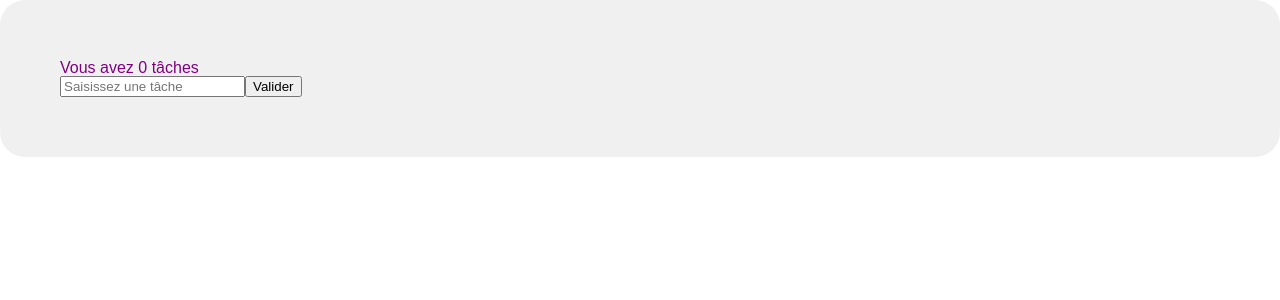
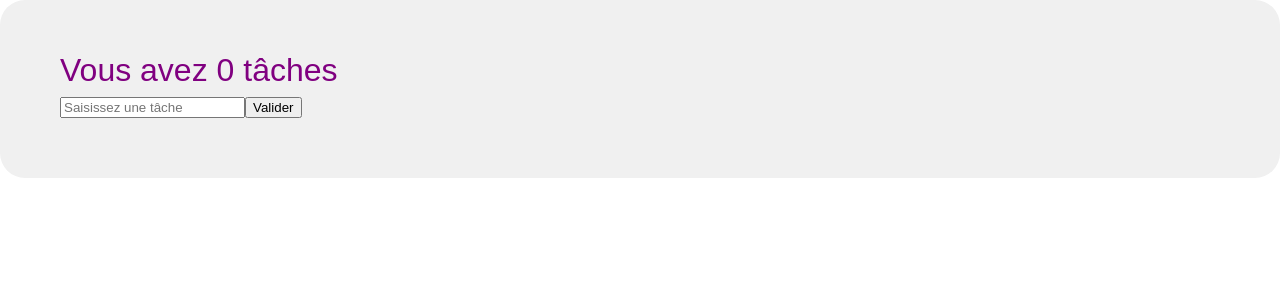
Before and after one commit to dinoonid/todolist, a React (Create React App) app: page / in a window 1280 px wide. Shown: the top 300 px of the page. Built offline with nearby package versions, Linux system fonts and the light colour scheme.

Commit message:
passer la premiere en lettre en majuscule dans todoForm a la place de todoList

```diff
--- a/src/TodoForm.js
+++ b/src/TodoForm.js
@@ -11,7 +11,8 @@ class TodoForm extends Component {
   addTodo = event => {
     event.preventDefault();
     if (this.state.text !== "") {
-      const newTodo = this.state.text;
+      const newTodo =
+        this.state.text[0].toUpperCase() + this.state.text.slice(1);
       this.setState({ text: "" });
       this.props.changeTasks(newTodo);
     }
--- a/src/TodoList.js
+++ b/src/TodoList.js
@@ -5,7 +5,7 @@ class TodoList extends Component {
     const theLists = this.props.list.map((theList, index) => {
       return (
         <li className="list" key={theList.toString() + index}>
-          {index + 1 + " • " + theList[0].toUpperCase() + theList.slice(1)}
+          {index + 1 + " • " + theList}
         </li>
       );
     });
--- a/src/css/style.css
+++ b/src/css/style.css
@@ -64,6 +64,28 @@ article, aside, details, figcaption, figure, footer, header, hgroup, main, menu,
 }
 
 /* line 3, ../scss/style.scss */
+html {
+  line-height: 130%;
+}
+
+/* line 7, ../scss/style.scss */
+h1 {
+  font-size: 3rem;
+  margin-bottom: 1.5rem;
+}
+
+/* line 12, ../scss/style.scss */
+h2 {
+  font-size: 2rem;
+  margin-bottom: 1rem;
+}
+
+/* line 17, ../scss/style.scss */
+p {
+  margin-bottom: 2rem;
+}
+
+/* line 21, ../scss/style.scss */
 .App {
   font-family: sans-serif;
   color: purple;
--- a/src/scss/style.scss
+++ b/src/scss/style.scss
@@ -1,4 +1,22 @@
 @import "compass-library/compass-library";
+
+html {
+  line-height: 130%;
+}
+
+h1 {
+  font-size: 3rem;
+  margin-bottom: (3rem / 2);
+}
+
+h2 {
+  font-size: 2rem;
+  margin-bottom: (2rem / 2);
+}
+
+p {
+  margin-bottom: (4rem / 2);
+}
 
 .App {
   font-family: sans-serif;
```
Also changed, not shown: 1 other file (tests, documents, lock files or other folders).
